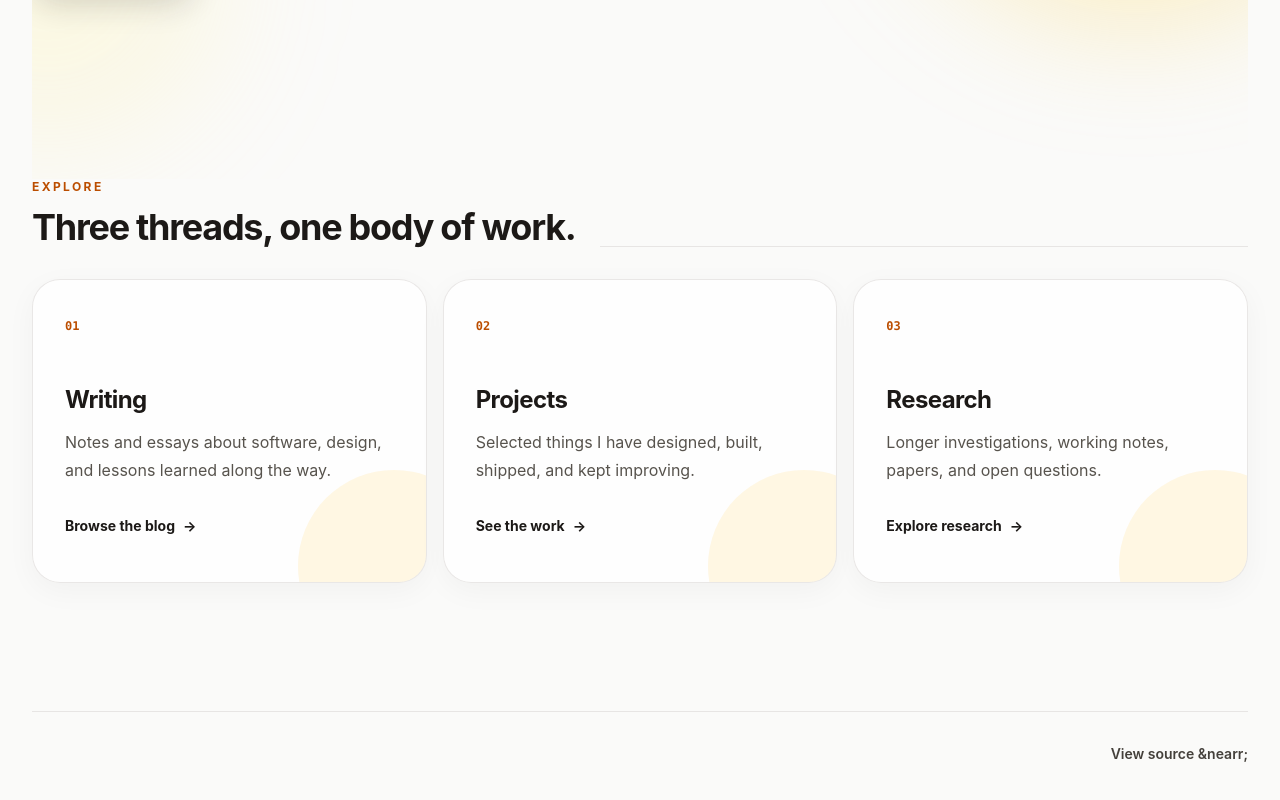
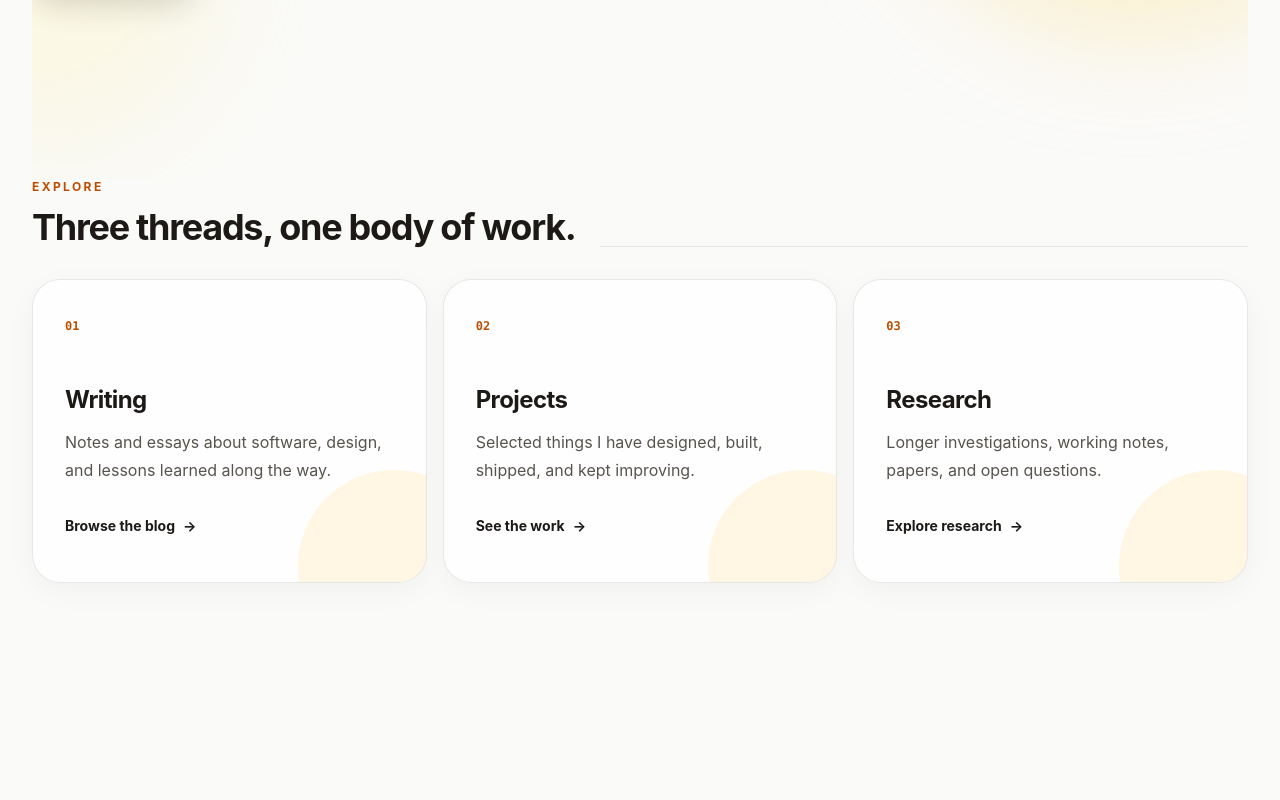
Before and after one commit to NguyenPNhan/personal-blog, a React (Vite) app: page / in a window 1280 px wide. Shown: the part 615-1415 px from the top of the page. After the commit the page ends 1358 px from the top, so only its background shows below. Built offline with nearby package versions, Linux system fonts and the light colour scheme.

Commit message:
improve UI

```diff
--- a/src/App.tsx
+++ b/src/App.tsx
@@ -123,16 +123,6 @@ function Home() {
 function Footer() {
   return (
     <footer className="mx-auto max-w-7xl px-5 pb-8 sm:px-8">
-      <div className="flex justify-end border-t border-stone-200 py-8 text-sm text-stone-500">
-        <a
-          href="https://github.com/NguyenPNhan/personal-blog"
-          target="_blank"
-          rel="noreferrer"
-          className="font-semibold text-stone-700 transition hover:text-amber-700"
-        >
-          View source <span aria-hidden="true">&nearr;</span>
-        </a>
-      </div>
     </footer>
   )
 }
```
Also changed, not shown: 1 other file (tests, documents, lock files or other folders).
